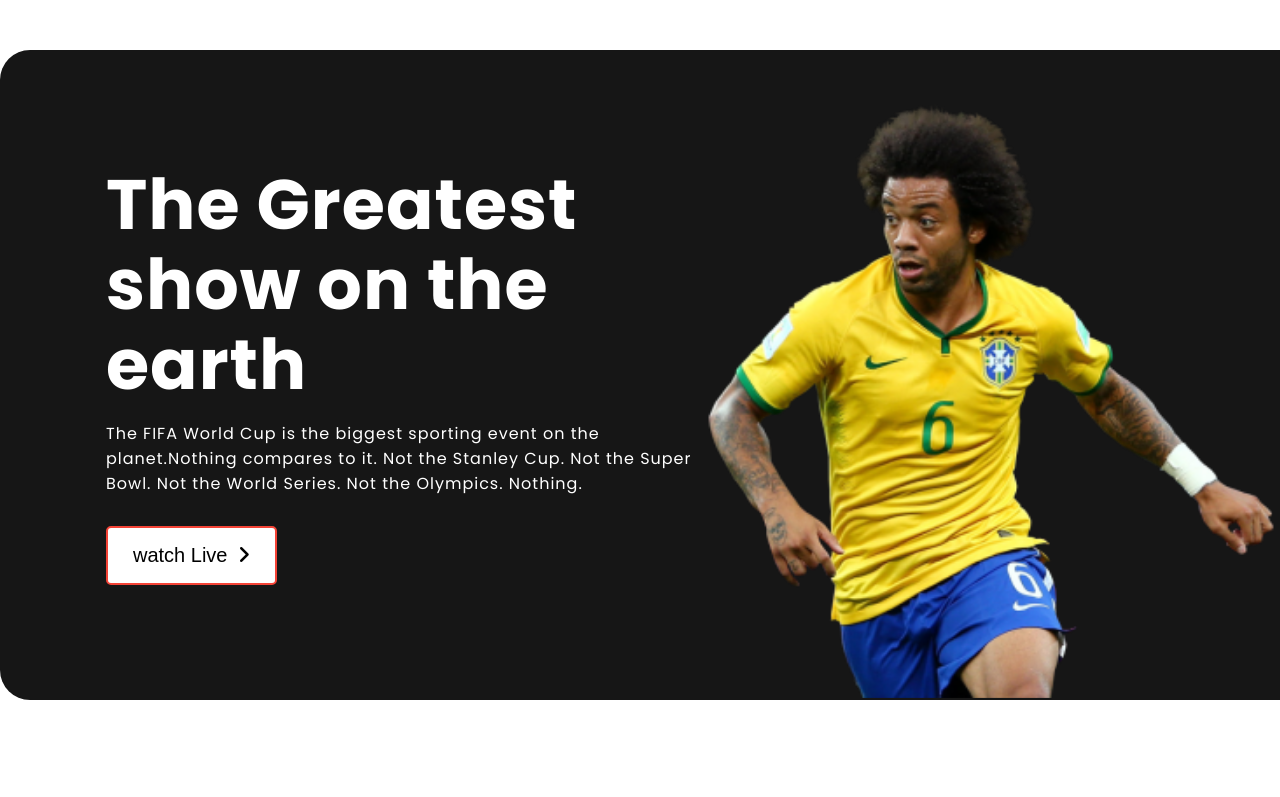
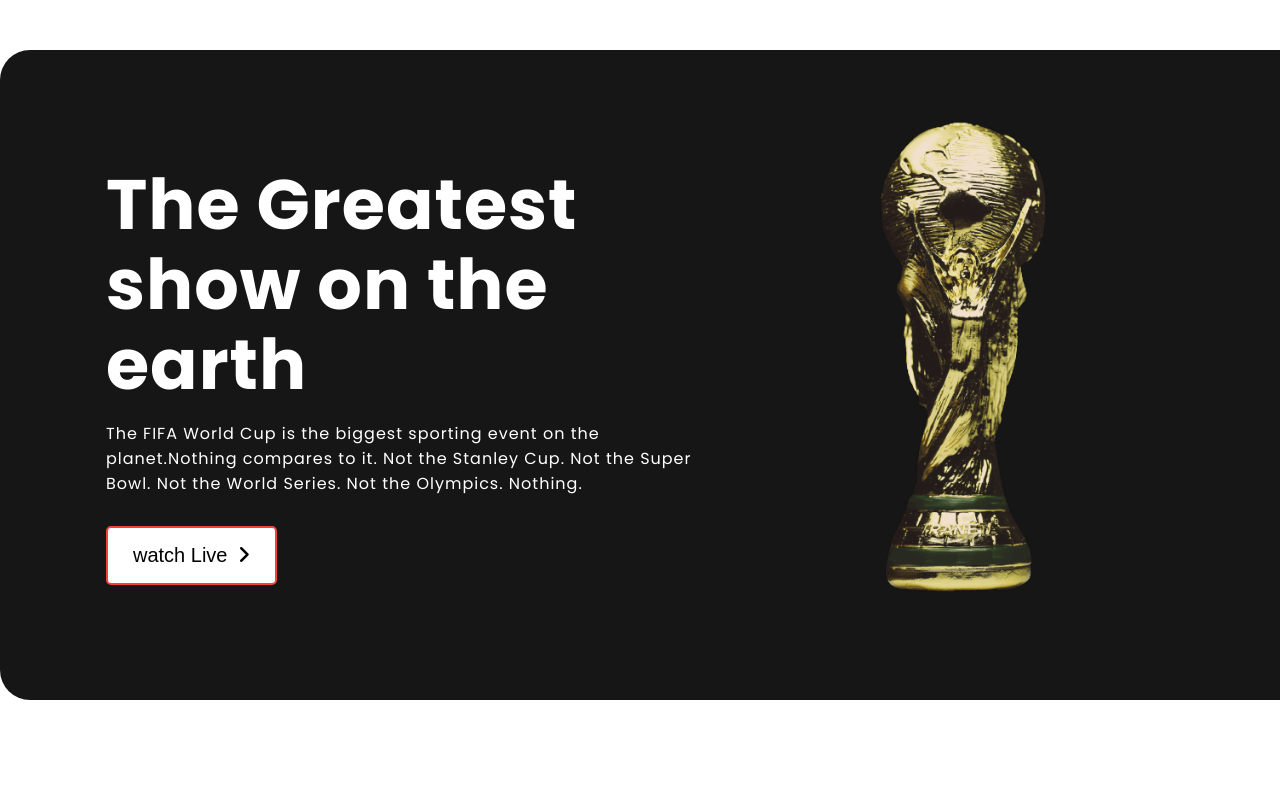
Before and after one commit to Johora-Juhi/Assignment-two, a plain HTML site: page index.html in a window 1280 px wide. Shown: the top 797 px of the page. Drawn offline with Linux system fonts and the light colour scheme.

Commit message:
banner image

```diff
--- a/index.html
+++ b/index.html
@@ -33,7 +33,7 @@
 
                 </div>
                 <div class="player">
-                    <img src="images/Banner Image.png" alt="">
+                    <img src="images/worldCup.png" alt="">
                 </div>
             </div>
         </div>
--- a/styles/style.css
+++ b/styles/style.css
@@ -35,7 +35,14 @@
 }
 
 .intro-content:hover img {
-    transform: scale(1.1);
+    transform: scale(1.35);
+}
+
+.player img {
+    width: 50%;
+    margin-left: 80px;
+    transition: transform .5s ease 0.2s;
+
 }
 
 .intro {
@@ -79,10 +86,7 @@
 .button-1:hover {
     background-color: #f44336;
     color: white;
-    /* border: none; */
-
-
-    transition-duration: 0.4s;
+    transition-duration: 0.1s;
     cursor: pointer;
 }
 
@@ -95,14 +99,7 @@
 
 }
 
-.player img {
-    width: 90%;
-    margin-top: 37px;
-    padding-top: 30px;
-    padding-right: 80px;
-    transform: scale(1.05);
-    transition: 0.3s;
-}
+
 
 /* header end  */
 
@@ -201,46 +198,51 @@
 /* main swction end  */
 
 /* footer  */
-footer{
+footer {
     text-align: center;
     background-color: #161616;
-     padding-top: 50px;
+    padding-top: 50px;
     padding-bottom: 50px;
     /* padding: 50px 100px; */
 }
 
-footer h1{
-    color:#f1eded;
+footer h1 {
+    color: #f1eded;
     margin-bottom: 30px;
 }
-footer hr{
-    width:85%;
-    height:2px;
-    border-width:0;
+
+footer hr {
+    width: 85%;
+    height: 2px;
+    border-width: 0;
     color: #232222;
     background-color: #232222;
 
 }
 
-.footer-content{
-   padding-top: 30px;
+.footer-content {
+    padding-top: 30px;
 }
-.footer-content a{
+
+.footer-content a {
     text-decoration: none;
     font-size: 12px;
     color: #9f9898;
     margin-left: 50px;
     letter-spacing: 0;
 }
-.social-media{
+
+.social-media {
     margin-top: 30px;
     font-size: 40px;
     margin-bottom: 30px;
 }
-.social-media .social{
+
+.social-media .social {
 
     color: #9f9898;
     margin-left: 50px;
 
 }
+
 /* footer end  */
```
Also changed, not shown: images/worldCup.png (added).
